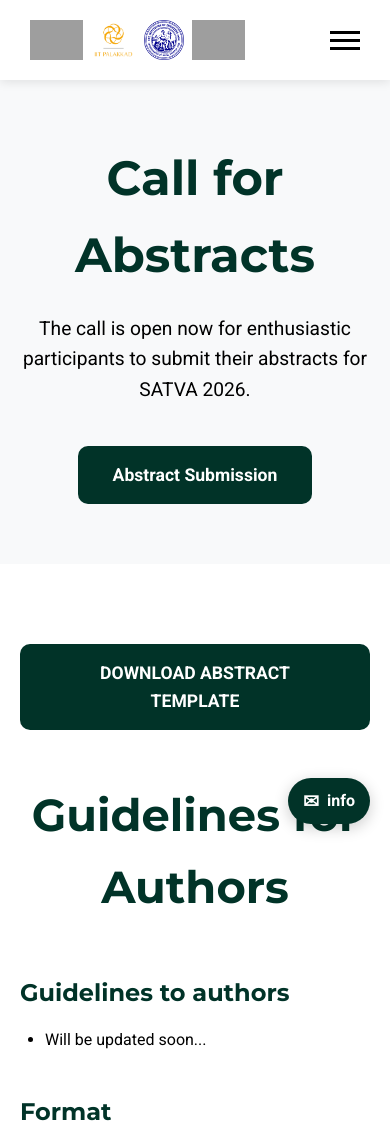
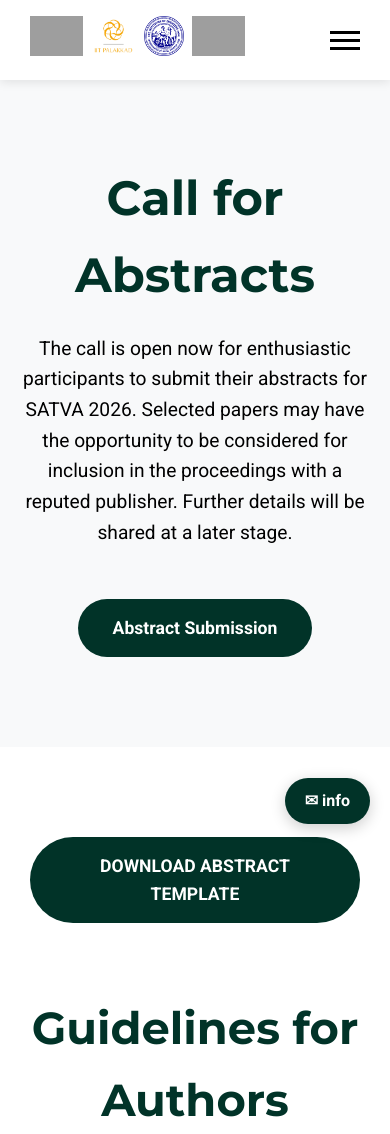
Before and after one commit to satva2026/satva2026, a plain HTML site: page submissions.html in a window 390 px wide. Shown: the top 1134 px of the page. Drawn offline with Linux system fonts and the light colour scheme; grey boxes are pictures that could not be loaded.

Commit message:
Update submissions.html

```diff
--- a/submissions.html
+++ b/submissions.html
@@ -1,4 +1,3 @@
-<!-- FILE: submissions.html (Corrected Header & Staggered Animations) -->
 <!DOCTYPE html>
 <html lang="en">
 
@@ -6,77 +5,100 @@
     <meta charset="UTF-8">
     <meta name="viewport" content="width=device-width, initial-scale=1.0">
     <title>Submission - SATVA 2026</title>
+
+    <link rel="shortcut icon" href="images/logo4.png" type="image/x-icon">
+
     <style>
-        @import url('https://fonts.googleapis.com/css2?family=Montserrat:wght@400;700;800&amp;family=Roboto:wght@300;400;700&amp;display=swap');
+        @import url('https://fonts.googleapis.com/css2?family=Montserrat:wght@400;700;800&family=Roboto:wght@300;400;700&display=swap');
+
         :root {
-            --primary-color: #444003; --secondary-color: #6f8e74; --dark-color: #013328;
-            --text-color: #000000; --light-text-color: #ffffff; --header-bg: rgba(255, 255, 255, 0.9);
+            --primary-color: #606C38;
+            --secondary-color: #117d56;
+            --dark-color: #013328;
+            --text-color: #000000;
+            --light-text-color: #ffffff;
+            --header-bg: rgba(255, 255, 255, 0.95);
             --section-alt-bg: #f8f9fa;
         }
+
         * { margin: 0; padding: 0; box-sizing: border-box; }
         html { scroll-behavior: smooth; }
         body { font-family: 'Roboto', sans-serif; color: var(--text-color); line-height: 1.6; overflow-x: hidden; }
         h1, h2, h3, h4 { font-family: 'Montserrat', sans-serif; font-weight: 700; }
         .container { max-width: 1200px; margin: auto; padding: 0 20px; }
 
-        /* --- COMPLETE HEADER & NAVIGATION STYLES --- */
-        #header-placeholder { height: 80px; }
-        .main-header { position: sticky; top: 0; left: 0; width: 100%; z-index: 1000; background: var(--header-bg); backdrop-filter: blur(10px); box-shadow: 0 2px 10px rgba(0,0,0,0.1); }
+        /* --- HEADER STYLES (Integrated) --- */
+        .main-header {
+            position: sticky;
+            top: 0;
+            width: 100%;
+            z-index: 1000;
+            background: var(--header-bg);
+            backdrop-filter: blur(10px);
+            box-shadow: 0 2px 10px rgba(0,0,0,0.1);
+        }
+        .main-header .container { max-width: 95% !important; margin: auto; padding: 0 20px; }
         .navbar { display: flex; justify-content: space-between; align-items: center; height: 80px; }
-        .logo-container { display: flex; align-items: center; gap: 15px; }
-        .logo-1 { height: 75px; } .logo-2 { height: 87px; } .logo-3 { height: 75px; }
-        .main-nav ul { display: flex; list-style: none; gap: 30px; align-items: center; }
+        .logo-container { display: flex; align-items: center; gap: 20px; }
+        .logo-1 { height: 65px; width: auto; } .logo-2 { height: 75px; width: auto; } .logo-3 { height: 65px; width: auto; }
+        .logo-container img { transition: transform 0.3s ease; }
+        .logo-container img:hover { transform: scale(1.05); }
+
+        .main-nav ul { display: flex; list-style: none; gap: 25px; align-items: center; }
         .main-nav li { position: relative; }
-        .main-nav a { text-decoration: none; color: var(--text-color); font-weight: 700; padding: 30px 0; position: relative; transition: color 0.3s; display: flex; align-items: center; gap: 5px; }
-        .main-nav a::after { content: ''; position: absolute; bottom: 20px; left: 0; width: 0; height: 2px; background-color: var(--primary-color); transition: width 0.3s ease-in-out; }
-        .main-nav a:hover { color: var(--primary-color); }
+        .main-nav a { text-decoration: none; color: #000; font-weight: 700; padding: 25px 0; position: relative; display: flex; align-items: center; gap: 5px; font-size: 0.95rem; transition: color 0.3s; }
+        .main-nav a::after { content: ''; position: absolute; bottom: 15px; left: 0; width: 0; height: 3px; background-color: var(--primary-color); transition: width 0.3s ease-in-out; }
+        .main-nav a:hover { color: var(--primary-color); text-decoration: none; }
         .main-nav a:hover::after { width: 100%; }
-        .dropdown-menu { display: none; position: absolute; top: 100%; left: -20px; background: white; list-style: none; padding: 10px 0; margin-top: -15px; border-radius: 5px; box-shadow: 0 5px 15px rgba(0,0,0,0.1); min-width: 180px; opacity: 0; transform: translateY(10px); transition: opacity 0.3s, transform 0.3s; z-index: 100; }
-        .dropdown:hover .dropdown-menu { display: block; opacity: 1; transform: translateY(0); }
-        .dropdown-menu li a { padding: 10px 20px; }
+
+        .dropdown-menu { display: none; position: absolute; top: 100%; left: -15px; background: white; list-style: none; padding: 10px 0; margin-top: -10px; border-radius: 5px; box-shadow: 0 5px 15px rgba(0,0,0,0.1); min-width: 180px; opacity: 0; transform: translateY(10px); transition: opacity 0.3s, transform 0.3s; z-index: 100; flex-direction: column; gap: 0 !important; }
+        .dropdown:hover .dropdown-menu { display: flex; opacity: 1; transform: translateY(0); }
+        .dropdown-menu li a { padding: 10px 20px; display: block; width: 100%; }
         .dropdown-menu li a::after { content: none; }
-        .mobile-nav-toggle, .mobile-nav-container { display: none; }
-        .hamburger { width: 30px; height: 3px; background: var(--text-color); display: block; position: relative; transition: background 0.3s ease-in-out; }
-        .hamburger::before, .hamburger::after { content: ''; width: 30px; height: 3px; background: var(--text-color); position: absolute; left: 0; transition: transform 0.3s ease-in-out, top 0.3s ease-in-out; }
-        .hamburger::before { top: -8px; } .hamburger::after { top: 8px; }
+        .dropdown-menu li a:hover { background-color: #f4f4f4; }
+
+        .mobile-nav-toggle { display: none; }
+        .mobile-nav-container { display: none; }
 
         /* --- Page-Specific Styles --- */
-        .registration-section { padding: 60px 0; text-align: center; background-color: var(--section-alt-bg); }
+        .registration-section { padding: 80px 0; text-align: center; background-color: var(--section-alt-bg); }
         .registration-section h1 { font-size: 3rem; color: var(--dark-color); margin-bottom: 20px; }
         .registration-section p { font-size: 1.2rem; max-width: 800px; margin: 0 auto 40px auto; }
-        .cta-button { display: inline-block; background: var(--dark-color); color: var(--light-text-color); padding: 15px 35px; text-decoration: none; border-radius: 10px; font-weight: 700; font-size: 1.1rem; transition: all 0.3s; }
+
+        .cta-button { display: inline-block; background: var(--dark-color); color: var(--light-text-color); padding: 15px 35px; text-decoration: none; border-radius: 50px; font-weight: 700; font-size: 1.1rem; transition: all 0.3s; margin: 10px; }
         .cta-button:hover { background-color: var(--primary-color); transform: translateY(-3px); box-shadow: 0 4px 10px rgba(0,0,0,0.15); }
-        .brochure-buttons-container { display: flex; justify-content: center; gap: 20px; margin-top: 30px; flex-wrap: wrap; }
-        .brochure-button { display: inline-block; background: var(--secondary-color); color: var(--light-text-color); padding: 15px 35px; text-decoration: none; border-radius: 10px; font-weight: 700; font-size: 1rem; transition: all 0.3s; position: relative; overflow: hidden; }
-        .brochure-button .button-text { display: inline-block; transition: transform 0.3s ease; }
-        .brochure-button::before { content: 'Download'; position: absolute; top: 0; left: 0; width: 100%; height: 100%; display: flex; align-items: center; justify-content: center; background: var(--dark-color); transform: translateY(100%); transition: transform 0.3s ease; }
-        .brochure-button:hover { background-color: var(--dark-color); box-shadow: 0 4px 10px rgba(0,0,0,0.15); }
-        .brochure-button:hover .button-text { transform: translateY(-100%); }
-        .brochure-button:hover::before { transform: translateY(0); }
 
         .info-section { padding: 80px 0; background-color: #fff; }
         .info-section h2 { text-align: center; font-size: 2.8rem; color: var(--dark-color); margin-bottom: 50px; }
-        .template-button-container { text-align: center; margin-bottom: 50px; }
+
+        .template-button-container { text-align: center; margin-bottom: 60px; }
+
         .guidelines-content { max-width: 900px; margin: 0 auto; text-align: left; }
         .guidelines-content h3 { font-size: 1.5rem; color: var(--dark-color); margin-top: 40px; margin-bottom: 15px; font-weight: 700; }
-        .guidelines-content h3:first-of-type { margin-top: 0; }
         .guidelines-content ul { list-style-position: outside; padding-left: 25px; margin-bottom: 20px; }
         .guidelines-content li { margin-bottom: 12px; }
         .guidelines-content p { margin-top: 30px; font-weight: bold; }
         .guidelines-content a { color: var(--primary-color); text-decoration: none; }
         .guidelines-content a:hover { text-decoration: underline; }
 
-        .floating-info-tab { position: fixed; bottom: 20px; right: 20px; background-color: var(--dark-color); color: var(--light-text-color); padding: 10px 15px; border-radius: 50px; display: flex; align-items: center; gap: 8px; text-decoration: none; font-weight: 700; box-shadow: 0 4px 15px rgba(0,0,0,0.2); z-index: 999; transition: transform 0.3s ease, box-shadow 0.3s ease; }
+        .floating-info-tab { position: fixed; bottom: 20px; right: 20px; background-color: var(--dark-color); color: var(--light-text-color); padding: 10px 20px; border-radius: 50px; display: flex; align-items: center; gap: 8px; text-decoration: none; font-weight: 700; box-shadow: 0 4px 15px rgba(0,0,0,0.2); z-index: 999; transition: transform 0.3s ease, box-shadow 0.3s ease; }
         .floating-info-tab:hover { transform: scale(1.05); box-shadow: 0 6px 20px rgba(0,0,0,0.3); }
-        .floating-info-tab .icon { font-size: 1.2rem; line-height: 1; }
 
         .js-scroll { opacity: 0; transition: opacity 0.5s ease-out, transform 0.5s ease-out; }
         .js-scroll.fade-in-up { transform: translateY(30px); }
         .js-scroll.fade-in-up.visible { opacity: 1; transform: translateY(0); }
 
+        /* --- MEDIA QUERIES --- */
         @media(max-width: 992px) {
             .main-nav { display: none; }
-            .mobile-nav-toggle { display: block; background: none; border: none; cursor: pointer; z-index: 1001; }
+            .mobile-nav-toggle { display: block; background: none; border: none; cursor: pointer; z-index: 1001; margin-left: 10px; }
+            .hamburger { width: 30px; height: 3px; background: var(--text-color); display: block; position: relative; transition: background 0.3s ease-in-out; }
+            .hamburger::before, .hamburger::after { content: ''; width: 30px; height: 3px; background: var(--text-color); position: absolute; left: 0; transition: transform 0.3s ease-in-out, top 0.3s ease-in-out; }
+            .hamburger::before { top: -8px; } .hamburger::after { top: 8px; }
+            .mobile-nav-toggle.active .hamburger { background: transparent; }
+            .mobile-nav-toggle.active .hamburger::before { transform: rotate(45deg); top: 0; }
+            .mobile-nav-toggle.active .hamburger::after { transform: rotate(-45deg); top: 0; }
+
             .mobile-nav-container { display: block; position: absolute; top: 80px; left: 0; width: 100%; background: var(--header-bg); box-shadow: 0 5px 10px rgba(0,0,0,0.1); overflow-y: auto; max-height: 0; transition: max-height 0.5s ease-in-out; }
             .mobile-nav-container.active { max-height: calc(100vh - 80px); }
             .mobile-nav-container ul { list-style: none; padding: 10px 0; }
@@ -87,22 +109,65 @@
             .mobile-nav-container .dropdown-toggle.open { transform: rotate(-135deg); }
             .mobile-nav-container .dropdown-menu { display: none; position: static; background-color: #e9ecef; box-shadow: none; border-radius: 0; opacity: 1; transform: none; min-width: auto; }
             .mobile-nav-container .dropdown-menu.show { display: block; }
-            .mobile-nav-container .dropdown-menu a { font-size: 1.1rem; font-weight: normal; }
-            .mobile-nav-toggle.active .hamburger { background: transparent; }
-            .mobile-nav-toggle.active .hamburger::before { transform: rotate(45deg); top: 0; }
-            .mobile-nav-toggle.active .hamburger::after { transform: rotate(-45deg); top: 0; }
+
+            .logo-container { gap: 8px; flex-grow: 1; }
+            .logo-container img { height: 40px !important; width: auto; max-width: 100%; }
+            .logo-2 { height: 45px !important; }
+        }
+
+        @media (max-width: 380px) {
+            .logo-container { gap: 5px; }
+            .logo-container img { height: 32px !important; }
         }
     </style>
 </head>
 <body>
 
-    <div id="header-placeholder"></div>
+    <header class="main-header">
+        <div class="container">
+            <nav class="navbar">
+                <div class="logo-container">
+                    <a href="index.html"><img src="images/logo4.png" alt="SATVA Logo" class="logo-3"></a>
+                    <a href="https://iitpkd.ac.in/" target="_blank" rel="noopener noreferrer"><img src="images/logo1.png" alt="IIT Palakkad Logo" class="logo-1"></a>
+                    <a href="https://www.ieindia.org/webui/iei-home.aspx" target="_blank" rel="noopener noreferrer"><img src="images/logo2.png" alt="IEI Logo" class="logo-2"></a>
+                    <a href="https://www.igs.org.in/local-chapter/palakkad" target="_blank" rel="noopener noreferrer"><img src="images/logo3.png" alt="IGS Logo" class="logo-3"></a>
+                </div>
+
+                <nav class="main-nav" id="desktop-nav">
+                    <ul>
+                        <li><a href="index.html">HOME</a></li>
+                        <li class="dropdown">
+                            <a href="index.html#about">ABOUT</a>
+                            <ul class="dropdown-menu">
+                                <li><a href="index.html#organisers">Organisers</a></li>
+                                <li><a href="eventdetails.html">Venue Details</a></li>
+                            </ul>
+                        </li>
+                        <li><a href="themes.html">THEMES</a></li>
+                        <li class="dropdown">
+                            <a href="programme.html">PROGRAMME</a>
+                            <ul class="dropdown-menu">
+                                <li><a href="timeline.html">Timeline</a></li>
+                                <li><a href="committee.html">Committee</a></li>
+                            </ul>
+                        </li>
+                        <li><a href="sponsors.html">SPONSORS</a></li>
+                        <li><a href="submissions.html">SUBMISSION</a></li>
+                        <li><a href="registrations.html">REGISTRATION</a></li>
+                    </ul>
+                </nav>
+
+                <button class="mobile-nav-toggle"><span class="hamburger"></span></button>
+            </nav>
+        </div>
+        <nav class="mobile-nav-container" id="mobile-nav"></nav>
+    </header>
 
     <main>
         <section class="registration-section js-scroll fade-in-up">
             <div class="container">
                 <h1>Call for Abstracts</h1>
-                <p>The call is open now for enthusiastic participants to submit their abstracts for SATVA 2026. </p>
+                <p>The call is open now for enthusiastic participants to submit their abstracts for SATVA 2026. Selected papers may have the opportunity to be considered for inclusion in the proceedings with a reputed publisher. Further details will be shared at a later stage.</p>
                 <a href="https://forms.gle/ybQ4Q6N3CUWpojc59" class="cta-button" target="_blank" rel="noopener noreferrer">Abstract Submission</a>
             </div>
         </section>
@@ -111,41 +176,30 @@
             <div class="container">
                 <div class="template-button-container js-scroll fade-in-up">
                     <a href="DOCS/AbstractTemplateSATVA2026.docx" class="cta-button" download>DOWNLOAD ABSTRACT TEMPLATE</a>
-
                 </div>
 
                 <h2 class="js-scroll fade-in-up">Guidelines for Authors</h2>
                 <div class="guidelines-content">
-                    <h3 class="js-scroll fade-in-up">Guidelines to authors</h3>
+
+                    <h3 class="js-scroll fade-in-up">Guidelines for Full Paper</h3>
                     <ul>
-                        <li class="js-scroll fade-in-up">Will be updated soon...</li>
-
+                        <li class="js-scroll fade-in-up">Will be updating soon...</li>
                     </ul>
 
-                    <h3 class="js-scroll fade-in-up">Format</h3>
-                    <ul>
-                        <li class="js-scroll fade-in-up">Will be updated soon...</li>
-                        </ul>
-
-                    <p class="js-scroll fade-in-up">For any further clarifications, contact: <a href="mailto:essence@iitpkd.ac.in">essence@iitpkd.ac.in</a></p>
+                    <p class="js-scroll fade-in-up">For any further clarifications, contact: <a href="mailto:satva2026@gmail.com">satva2026@gmail.com</a></p>
                 </div>
             </div>
         </section>
     </main>
 
-    <a href="mailto:essence@iitpkd.ac.in" class="floating-info-tab js-scroll fade-in-up">
-        <span class="icon">&#9993;</span> info
+    <a href="mailto:satva2026@gmail.com" class="floating-info-tab js-scroll fade-in-up">
+        &#9993; info
     </a>
 
     <script>
         document.addEventListener('DOMContentLoaded', function() {
-            // SCRIPT TO LOAD THE HEADER
-            fetch("header.html")
-                .then(response => { if (!response.ok) throw new Error("Header not found"); return response.text(); })
-                .then(data => {
-                    document.getElementById("header-placeholder").innerHTML = data;
 
-                    // FULL MOBILE NAVIGATION SCRIPT
+            // --- MOBILE NAV LOGIC ---
             const desktopNav = document.getElementById('desktop-nav');
             const mobileNavContainer = document.getElementById('mobile-nav');
             const mobileNavToggle = document.querySelector('.mobile-nav-toggle');
@@ -178,16 +232,13 @@
                     }
                 });
             }
-                })
-                .catch(error => { console.error("Error loading header:", error); });
 
-            // UPGRADED STAGGERED ANIMATION SCRIPT
+            // --- ANIMATION SCRIPT ---
             const animatedItems = document.querySelectorAll('.js-scroll');
             if (animatedItems.length > 0) {
                 const observer = new IntersectionObserver(entries => {
                     entries.forEach((entry, index) => {
                         if (entry.isIntersecting) {
-                            // Apply a staggered delay to each item
                             entry.target.style.transitionDelay = `${index * 50}ms`;
                             entry.target.classList.add('visible');
                             observer.unobserve(entry.target);
@@ -201,6 +252,4 @@
         });
     </script>
 </body>
-
-
 </html>
```
Lines whose indentation alone changed are shown as unchanged.
